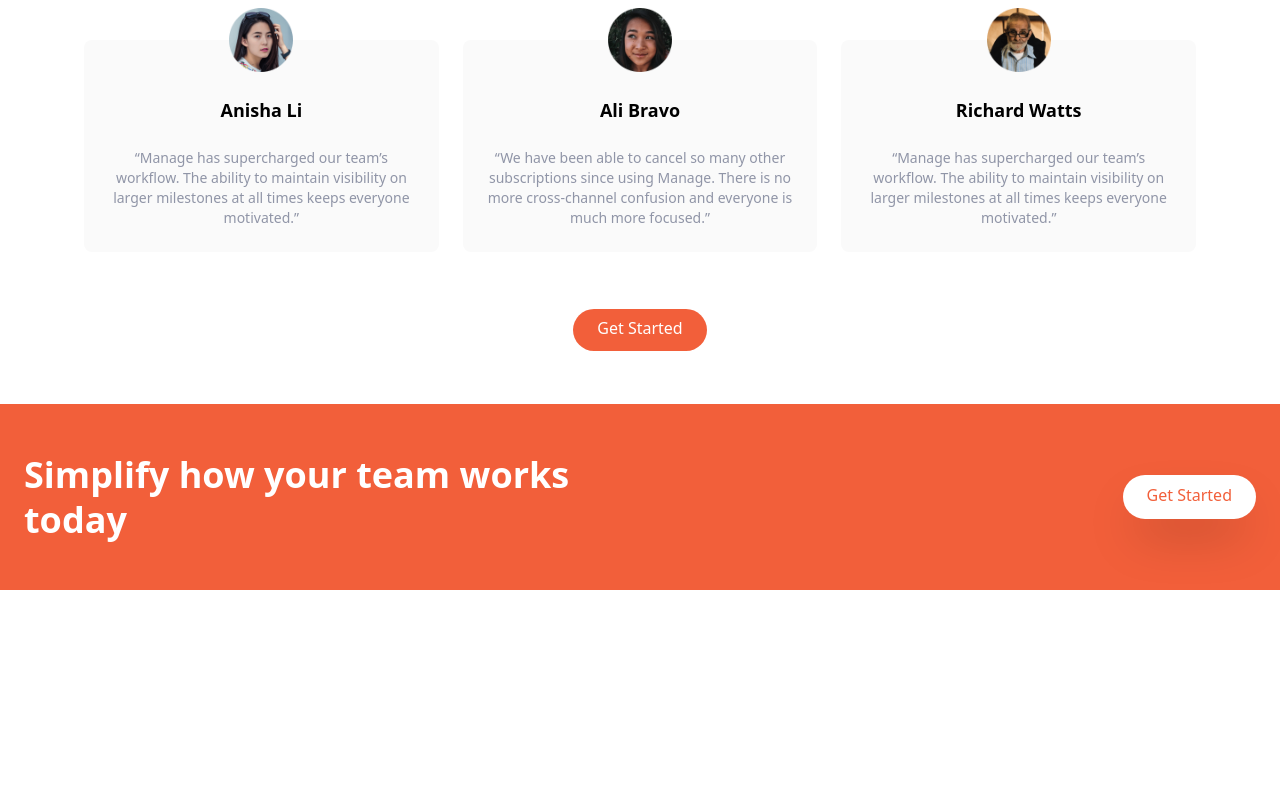
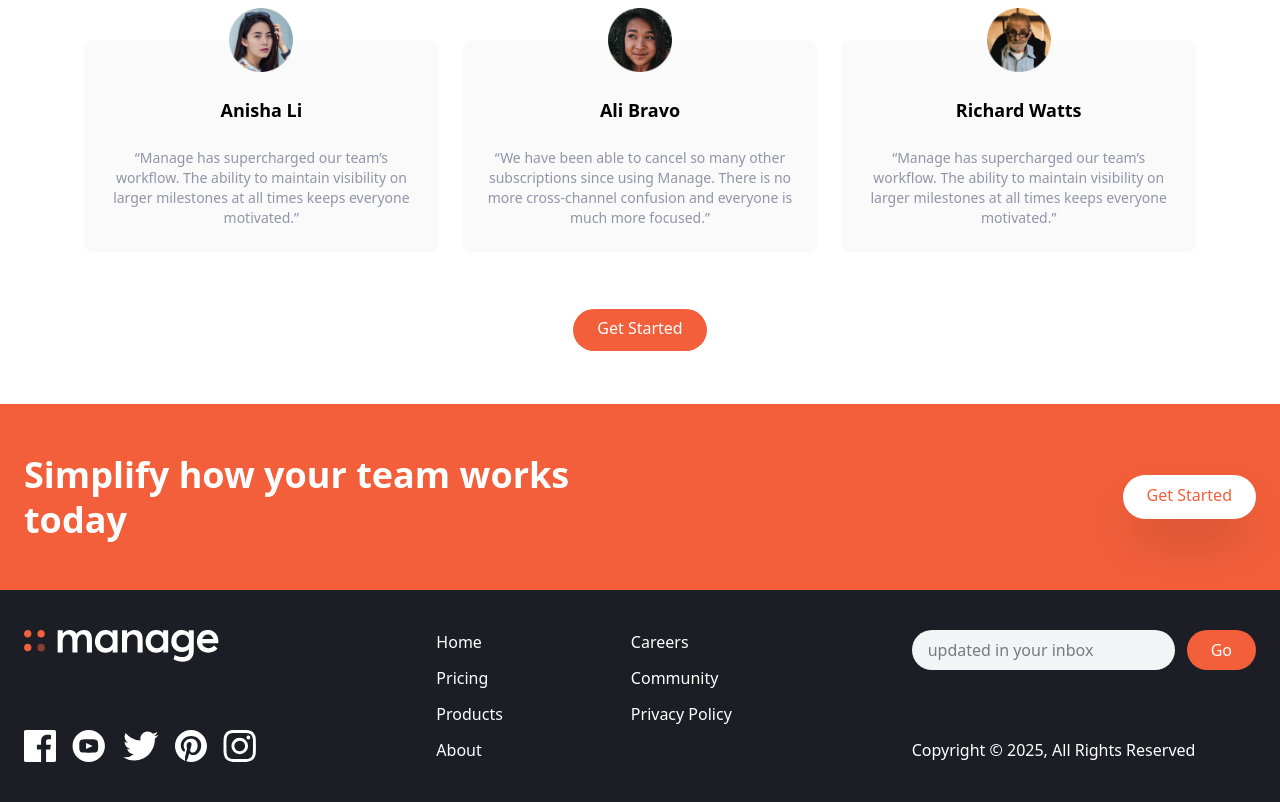
Before and after one commit to stephanie176/manage-tailwind, a website: page public/index.html in a window 1280 px wide. Shown: the part 1333-2135 px from the top of the page. Before the commit the page ends 1923 px from the top, so only its background shows below. Drawn offline with Linux system fonts and the light colour scheme.

Commit message:
added footer

```diff
--- a/public/index.html
+++ b/public/index.html
@@ -197,7 +197,71 @@
 
   <!-- footer -->
   <footer class="bg-verydarkblue">
+    <!-- flex container -->
+    <div class="container flex flex-col-reverse justify-between px-6 py-10 mx-auto space-y-8 md:flex-row md:space-y-0">
+      <!-- logo and social links container -->
+      <div class="flex flex-col-reverse items-center justify-between space-y-12 md:flex-col md:space-y-0 md:items-start">
+        <div class="mx-auto my-6 text-center text-white md:hidden">
+          Copyright &copy; 2025, All Rights Reserved
+        </div>
+        <!-- logo -->
+        <div>
+          <img src="img/logo-white.svg" class="h-8" alt="">
+        </div>
+        <!-- social links container -->
+        <div class="flex justify-center space-x-4">
+          <!-- link 1 -->
+          <a href="#">
+            <img src="img/icon-facebook.svg" class="h-8" alt="">
+          </a>
+          <!-- link 2 -->
+          <a href="#">
+            <img src="img/icon-youtube.svg" class="h-8" alt="">
+          </a>
+          <!-- link 3 -->
+          <a href="#">
+            <img src="img/icon-twitter.svg" class="h-8" alt="">
+          </a>
+          <!-- link 4 -->
+          <a href="#">
+            <img src="img/icon-pinterest.svg" class="h-8" alt="">
+          </a>
+          <!-- link 5 -->
+          <a href="#">
+            <img src="img/icon-instagram.svg" class="h-8" alt="">
+          </a>
+        </div>
+      </div>
+      <!-- list container -->
+      <div class="flex justify-around space-x-32">
+        <div class="flex flex-col space-y-3 text-white">
+          <a href="" class="hover:text-brightred">Home</a>
+          <a href="" class="hover:text-brightred">Pricing</a>
+          <a href="" class="hover:text-brightred">Products</a>
+          <a href="" class="hover:text-brightred">About</a>
+        </div>
+        <div class="flex flex-col space-y-3 text-white">
+          <a href="" class="hover:text-brightred">Careers</a>
+          <a href="" class="hover:text-brightred">Community</a>
+          <a href="" class="hover:text-brightred">Privacy Policy</a>
+        </div>
+      </div>
 
+      <!-- input container -->
+      <div class="flex flex-col justify-between">
+        <form>
+          <div class="flex space-x-3">
+            <input type="text" class="flex-1 px-4 rounded-full focus:outline-none bg-gray-100" placeholder="updated in your inbox">
+            <button class="px-6 py-2 text-white rounded-full bg-brightred hover:bg-brightredlight focus:outline-none">
+              Go
+            </button>
+          </div>
+        </form>
+        <div class="hidden text-white md:block">
+          Copyright &copy; 2025, All Rights Reserved
+        </div>
+      </div>
+    </div>
   </footer>
 </body>
 </html>
```
Also changed, not shown: public/styles.css.
